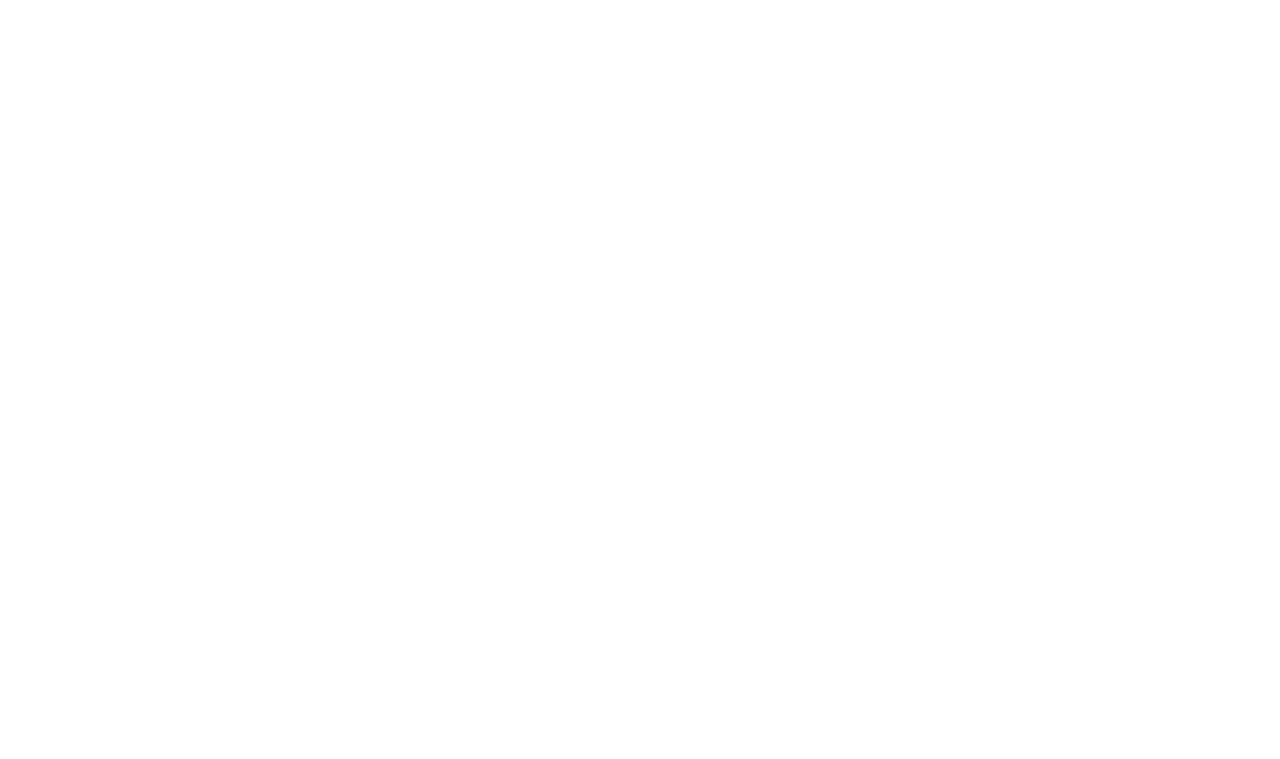
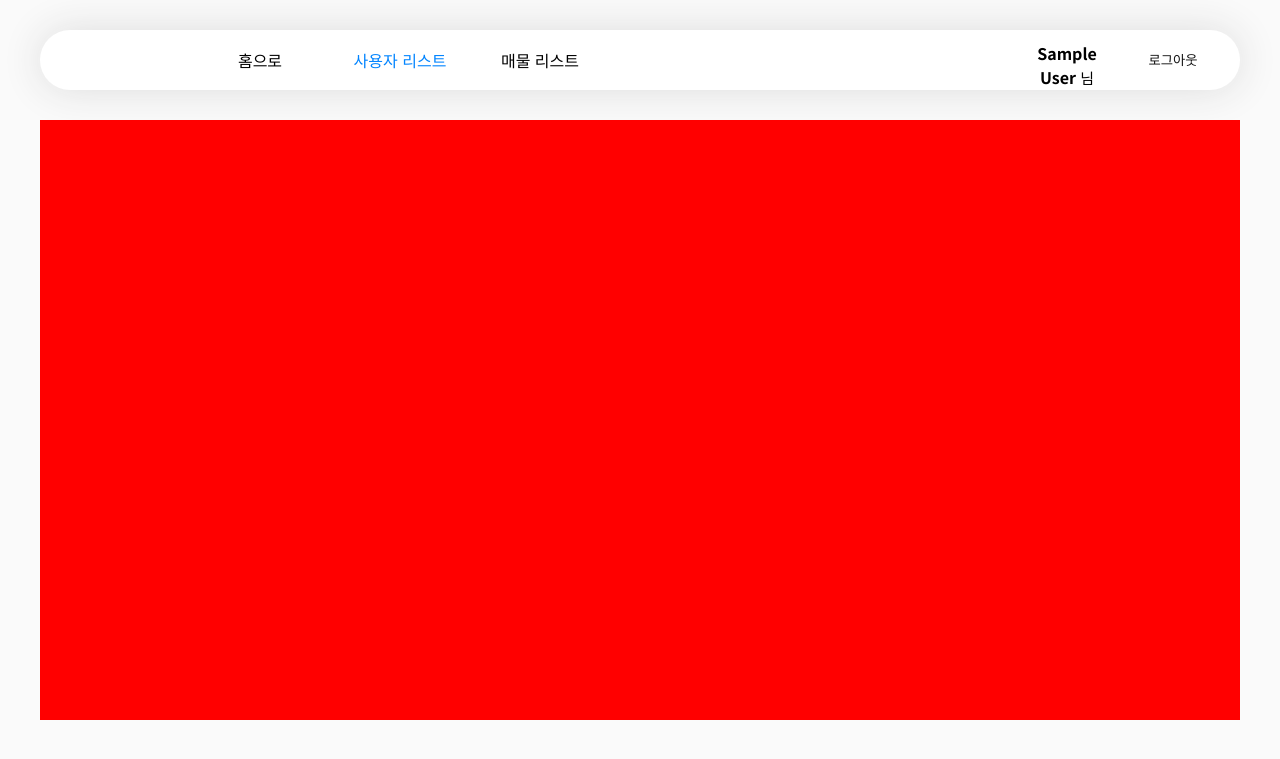
Before and after one commit to choitjddn0311/used_web, a PHP site: page /user_list.php in a window 1280 px wide. Before the commit the part shown is empty. Shown: the top 759 px of the page. Run offline with PHP 8.4, Linux system fonts and the light colour scheme; the visitor is signed in with stand-in values (Sample User, id 1); data that the repository does not hold is empty.

Commit message:
Style: 인페이지 표시

```diff
--- a/used_site/style/style.css
+++ b/used_site/style/style.css
@@ -4,6 +4,17 @@
     padding: 0;
     box-sizing: border-box;
     font-family: "Noto Sans KR", sans-serif;
+}
+.user_list_main {
+    width: 100%;
+    display: flex;
+    justify-content: center;
+    align-items: center;
+}
+.user_list_main > table {
+    width: 1200px;
+    height: 600px;
+    background: red;
 }
 body {
     background: #fafafa;
--- a/used_site/user_list.php
+++ b/used_site/user_list.php
@@ -0,0 +1,59 @@
+<!DOCTYPE html>
+<html lang="ko">
+<head>
+    <meta charset="UTF-8">
+    <meta name="viewport" content="width=device-width, initial-scale=1.0">
+    <title>내안에 중고 | 내 손 안에서 모든것을</title>
+    <link rel="stylesheet" href="style/style.css">
+</head>
+<body>
+    <?php
+        session_start();
+        $conn = mysqli_connect('localhost' , 'root' , '' , 'used_platform');
+
+        $basic_user = isset($_SESSION['user_name']);
+        $sql_products = "SELECT * FROM products";
+        $result_products = mysqli_query($conn , $sql_products);
+    ?>
+    <header>
+        <div class="header_inner">
+            <nav class="gnb">
+                <?php if($basic_user == 'admin'): ?>
+                    <ul>
+                        <li><a href="index.php">홈으로</a></li>
+                        <li><a href="user_list.php" class="inPage">사용자 리스트</a></li>
+                        <li><a href="product_list.php">매물 리스트</a></li>
+                    </ul>
+                <?php else: ?>
+                    <ul>
+                        <li><a href="index.php">홈으로</a></li>
+                        <li><a href="upload.php">매물 등록</a></li>
+                        <li><a href="#">시세 조회</a></li>
+                        <li><a href="wishlist.php">찜한 매물</a></li>
+                    </ul>
+                <?php endif; ?>
+            </nav>
+            <div class="account">
+                <?php if ($basic_user): ?>
+                    <ul>
+                        <li class="user_id"><span><?=htmlspecialchars($_SESSION['user_name'])?></span> 님</li>
+                    </ul>
+                    <a href="logout.php">
+                        <button>로그아웃</button>
+                    </a>
+                <?php else: ?>
+                    <a href="login.php">
+                    <button>로그인</button>
+                </a>
+                <a href="join.php">
+                    <button>회원가입</button>
+                </a>
+                <?php endif; ?>
+            </div>
+        </div>
+    </header>
+    <main class="user_list_main">
+        <table class="user_container">
+
+        </table>
+    </main>
```
